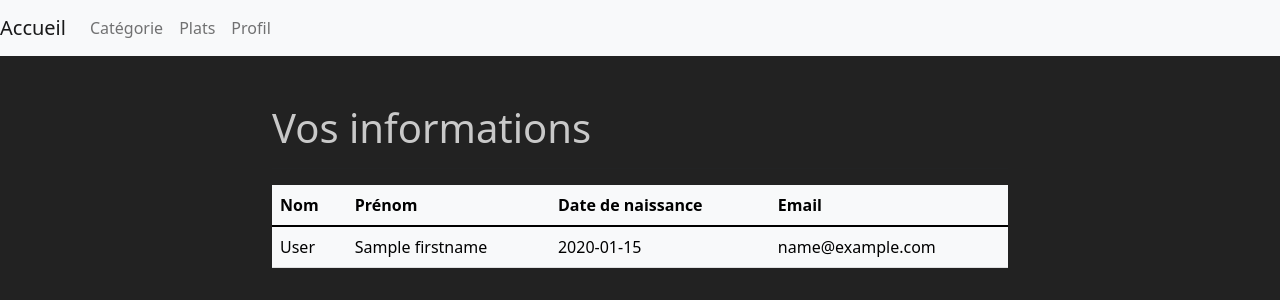
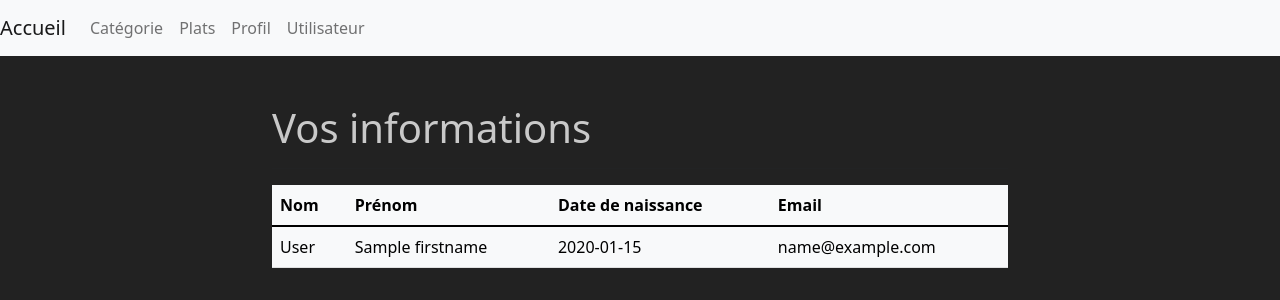
Before and after one commit to L1k3Suzuya/EvalSymfony, a Symfony app: template EvalSymfony/templates/profil/index.html.twig in a window 1280 px wide. Shown: the top 300 px of the page. Run offline with Twig, Linux system fonts and the light colour scheme; the template is opened without the code that fills it: most values are stand-ins (such as "Sample title", 1, 10 or a date in 2020); some libraries are stand-ins or nearby versions.

Commit message:
The District Symfony

```diff
--- a/EvalSymfony/templates/base.html.twig
+++ b/EvalSymfony/templates/base.html.twig
@@ -25,6 +25,10 @@
                 <li class="nav-item active">
             <a class="nav-link" href="{{ path('app_profil') }}">Profil</a>
         </li>
+        </li>
+                <li class="nav-item active">
+            <a class="nav-link" href="{{ path('app_utilisateur') }}">Utilisateur</a>
+        </li>
     </ul>
 </div>
 </nav>
```
